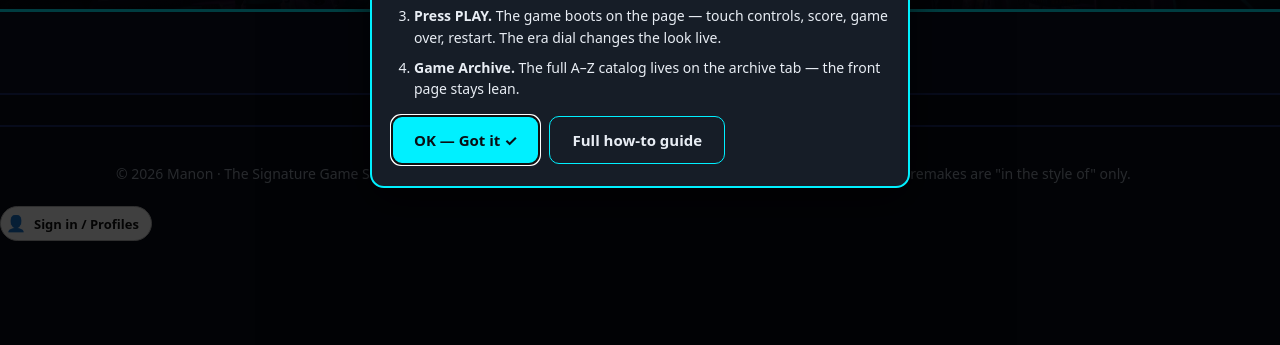
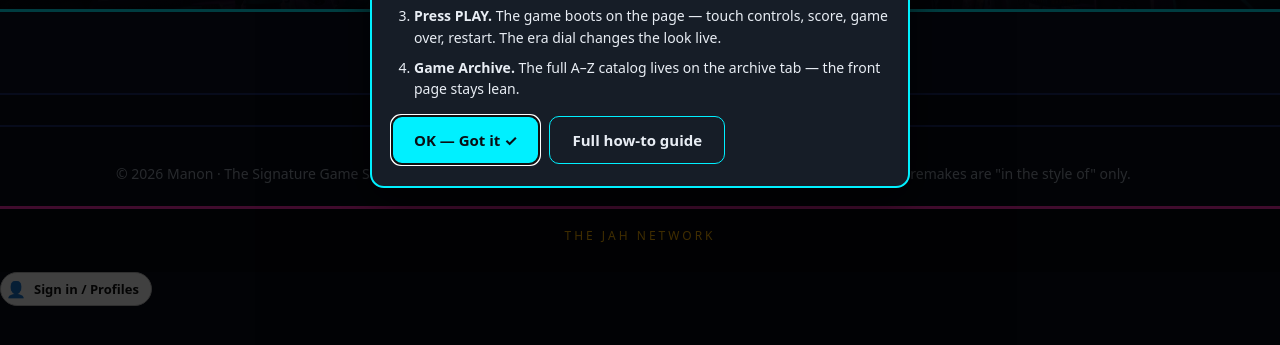
Before and after one commit to justinahiggins614-cmyk/signature-game-store, a plain HTML site: page index.html in a window 1280 px wide. Shown: the part 411-756 px from the top of the page. Drawn offline with Linux system fonts and the light colour scheme.

Commit message:
Repair: restore sweep-damaged pages; network list only at bottom of front door

```diff
--- a/index.html
+++ b/index.html
@@ -69,6 +69,7 @@
 <script src="js/gf.js"></script>
 <script src="js/catalog.js"></script>
 <script src="js/netnav.js"></script>
+<nav class="netnav" aria-label="JAH Network"><div style="text-align:center;color:var(--gold);letter-spacing:3px;font-size:12px;margin-bottom:8px">THE JAH NETWORK</div><ol id="netnavList"></ol></nav>
 <script>
 (function(){
   var grid = document.getElementById("featuredGrid");
```
